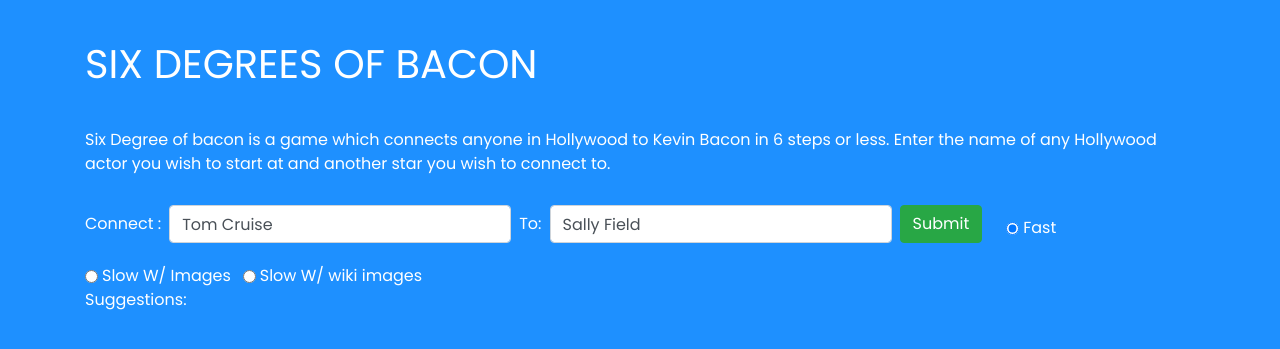
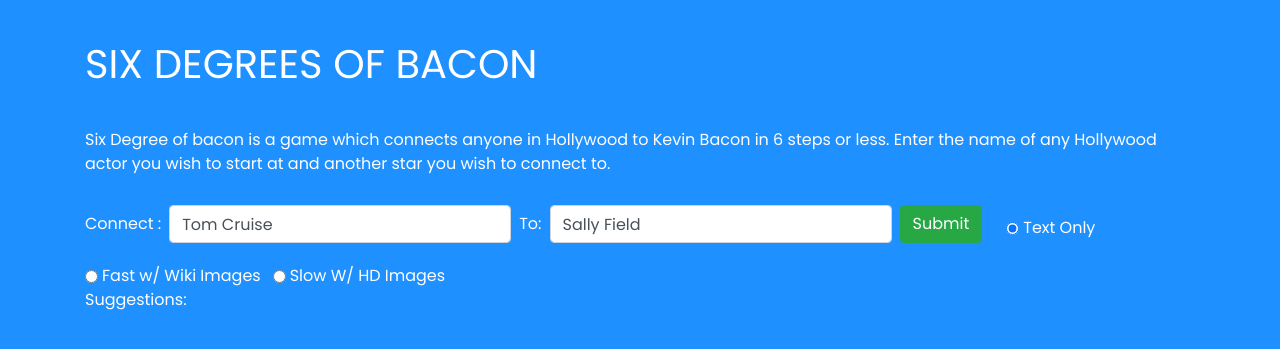
Before and after one commit to AloysiusAmbe/Degrees-CS50, a Flask app: page / in a window 1280 px wide. Shown: the top 349 px of the page. Run offline with Flask 2, Linux system fonts and the light colour scheme; some libraries are stand-ins or nearby versions.

Commit message:
Reordered elements on the web page.

```diff
--- a/static/myScript.js
+++ b/static/myScript.js
@@ -43,6 +43,7 @@
 
 // Sends the entered data to the server to get the connection between two actors
 function getConnectionsFromServer(data_to_send) {
+    current_slide = 0;
     // Gets the chosen speed by the user
     let speed_option = document.querySelector('input[name=option]:checked').value;
     speed_option = speed_option.toLowerCase();
@@ -69,7 +70,7 @@
 
     // When request finish loading
     request.onload = () => {
-        var data = JSON.parse(request.responseText); // Extracts the JSON data
+        let data = JSON.parse(request.responseText); // Extracts the JSON data
         scraped_data = data;
         $('#clackers').css('display', 'none');
 
--- a/templates/main_page.html
+++ b/templates/main_page.html
@@ -59,17 +59,17 @@
                 </div>
                 <div class="form-check-inline m-4">
                     <label class="form-check-label">
-                        <input type="radio" class="form-check-input" name="option" checked="checked" value="Fast">Fast
+                        <input type="radio" class="form-check-input" name="option" checked="checked" value="Fast">Text Only
                     </label>
                     </div>
                     <div class="form-check-inline">
                     <label class="form-check-label">
-                        <input type="radio" class="form-check-input" name="option" value="slow">Slow W/ Images
+                        <input type="radio" class="form-check-input" name="option" value="wiki">Fast w/ Wiki Images
                     </label>
                     </div>
                     <div class="form-check-inline">
                     <label class="form-check-label">
-                        <input type="radio" class="form-check-input" name="option" value="wiki">Slow W/ wiki images
+                        <input type="radio" class="form-check-input" name="option" value="slow">Slow W/ HD Images
                     </label>
                 </div>
             </div>
```
